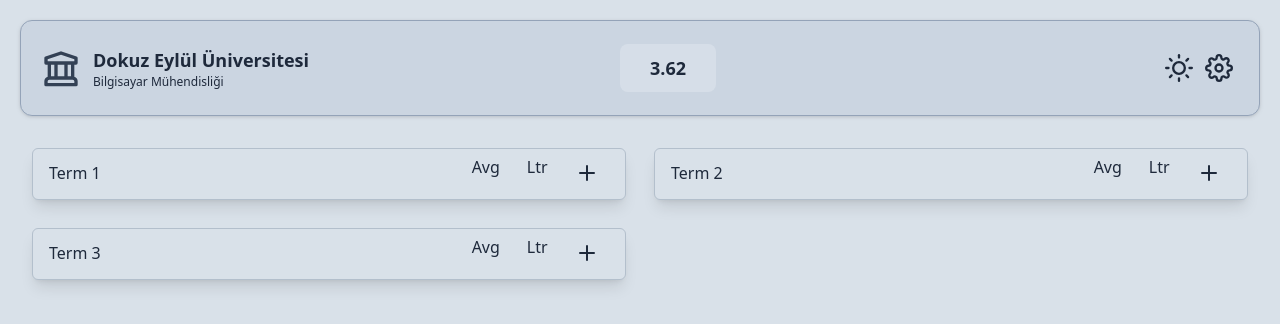
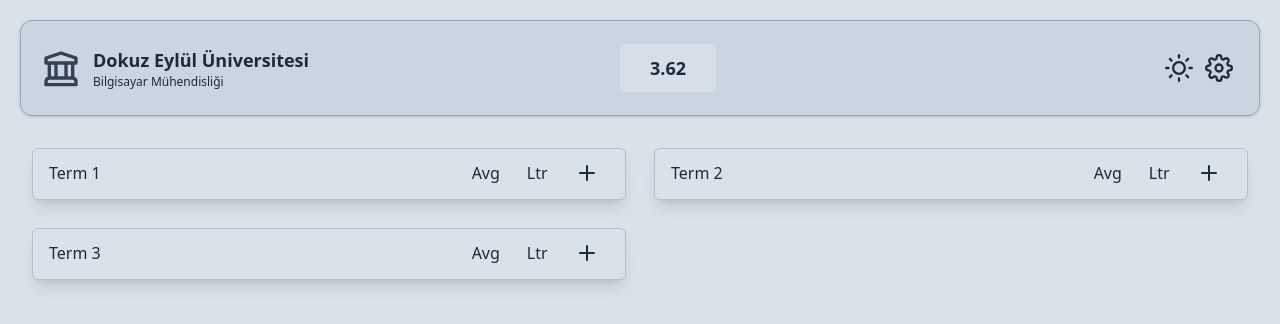
Before and after one commit to beyenilmez/gradeful, a React (Create React App) app: page / in a window 1280 px wide. Shown: the top 324 px of the page. Built offline with nearby package versions, Linux system fonts and the light colour scheme.

Commit message:
reinstalled packages

```diff
--- a/src/components/Term.jsx
+++ b/src/components/Term.jsx
@@ -9,8 +9,8 @@ function Term({ dataid, name, children }) {
             <div className="flex items-center py-1 px-5 mt-0.5">
                 <div className="flex w-full h-full -ml-1">{name}</div>
                 <div className="flex justify-end w-1/3">
-                    <div className="flex justify-center mr-3 w-full">Avg</div>
-                    <div className="flex justify-center mr-3 w-full">Ltr</div>
+                    <div className="flex justify-center mr-3 w-full items-center">Avg</div>
+                    <div className="flex justify-center mr-3 w-full items-center">Ltr</div>
                     <Button extraClass={"dark:hover:bg-slate-700 hover:bg-slate-300 dark:active:bg-slate-650 active:bg-slate-400 p-0.5"}><Plus size="1.5rem" /></Button>
                 </div>
             </div>
```
Also changed, not shown: 1 other file (tests, documents, lock files or other folders).
